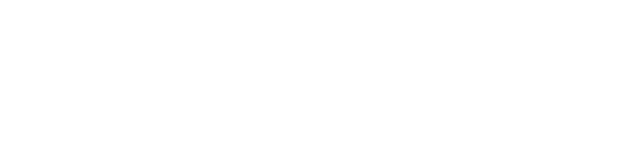
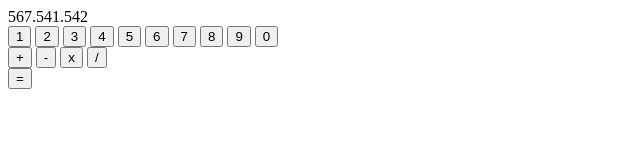
Before and after one commit to valcrog/calculator, a plain HTML site: page index.html in a window 1280 px wide. Shown: the whole page, without its empty margins (0-640 px from the left). Drawn offline with Linux system fonts and the light colour scheme.

Commit message:
Created HTML divs and buttons

```diff
--- a/index.html
+++ b/index.html
@@ -8,5 +8,27 @@
 </head>
 <body>
     <script src="script.js"></script>
+    <div class="display">567.541.542</div>
+    <div class="digits">
+        <button id="one">1</button>
+        <button id="two">2</button>
+        <button id="three">3</button>
+        <button id="four">4</button>
+        <button id="five">5</button>
+        <button id="six">6</button>
+        <button id="seven">7</button>
+        <button id="eight">8</button>
+        <button id="nine">9</button>
+        <button id="zero">0</button>
+    </div>
+    <div class="operators">
+        <button id="add">+</button>
+        <button id="substract">-</button>
+        <button id="multiply">x</button>
+        <button id="divide">/</button>
+    </div>
+    <div class="equal">
+        <button id="equal">=</button>
+    </div>
 </body>
 </html>
```
